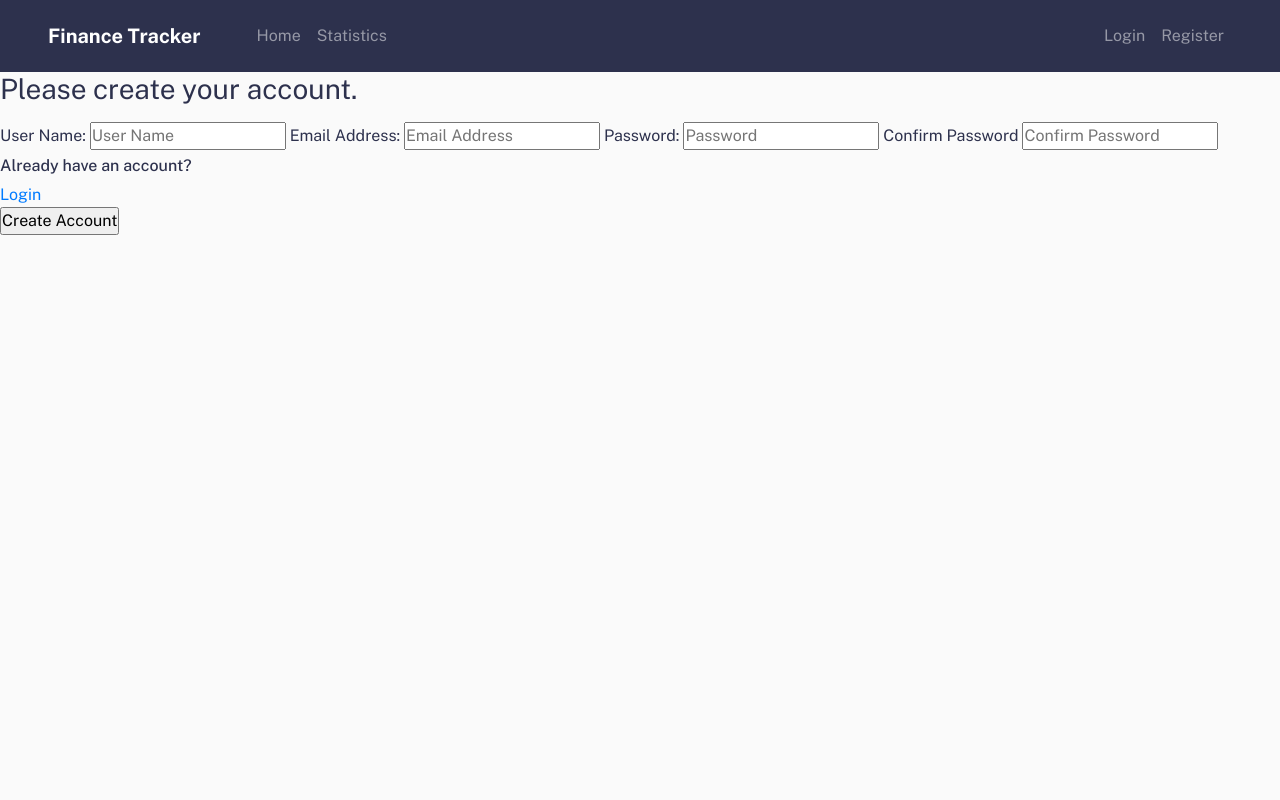
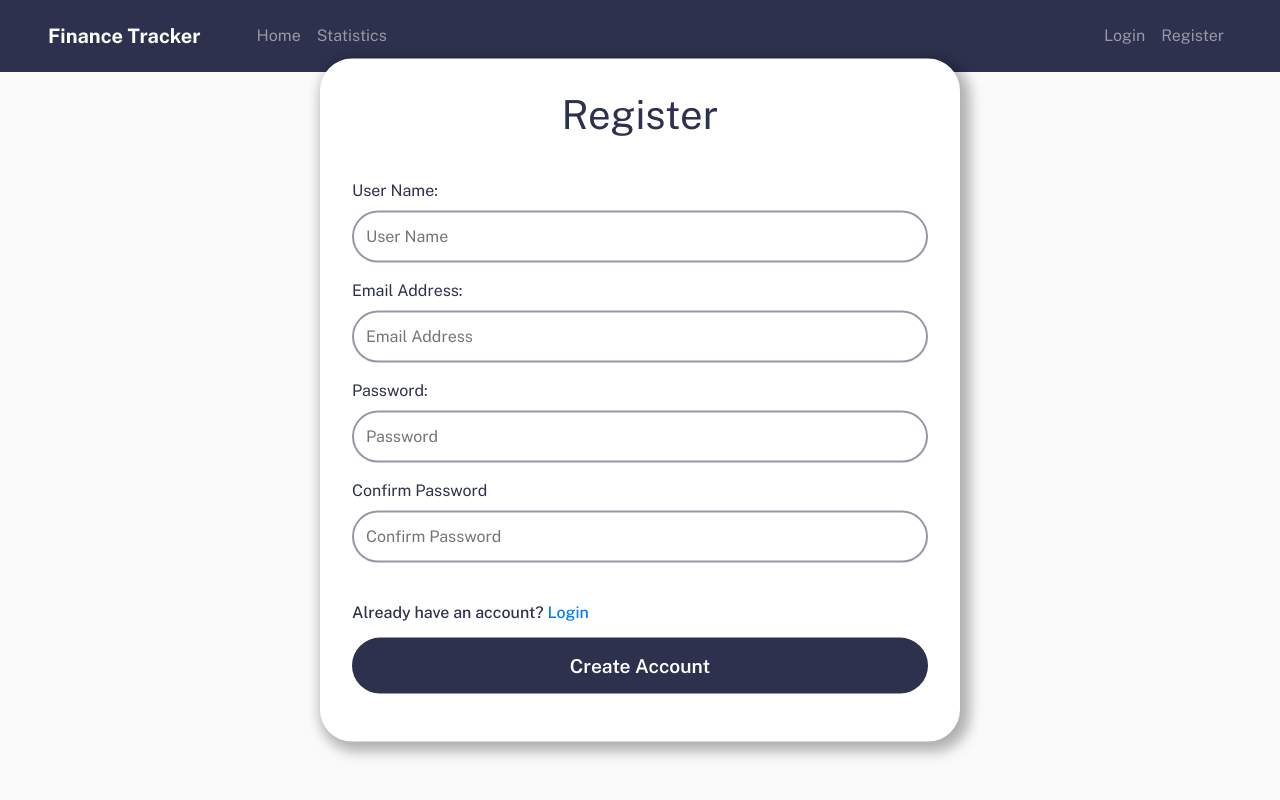
Before and after one commit to GregorPorsch/FinanceTracker, a Flask app: page /register in a window 1280 px wide. Run offline with Flask 3, Linux system fonts and the light colour scheme; some libraries are stand-ins or nearby versions.

Commit message:
Some CSS

```diff
--- /dev/null
+++ b/tracker/static/register.css
@@ -0,0 +1,68 @@
+.register-container {
+    position: absolute;
+    top: 50%;
+    left: 50%;
+    transform: translate(-50%, -50%);
+    width: 25%;
+    padding: 2em;
+    background-color: var(--white);
+    border-radius: 2em;
+    box-shadow: 5px 5px 13px 5px rgba(0,0,0,0.3)
+}
+
+.register-container h1 {
+    text-align: center;
+    margin-bottom: 1em;
+    font-weight: 400;
+}
+
+.register-container form div {
+    margin-bottom: 1em;
+}
+
+.register-container form input[type="text"],
+.register-container form input[type="password"] {
+    width: 100%;
+    padding: 0.75em;
+    border: 2px solid var(--grayish-blue);
+    border-radius: 3em;
+    outline: none;
+}
+
+.register-container form input[type="submit"] {
+    width: 100%;
+    padding: 0.7em;
+    background-color: var(--dark-blue);
+    color: var(--white);
+    border: none;
+    border-radius: 3em;
+    cursor: pointer;
+    font-size: 1.2em;
+    font-weight: 600;
+}
+
+.register-submit input[type="submit"]:hover {
+    opacity: 80%;
+}
+
+.register-login {
+    margin-top: 2em;
+}
+
+@media screen and (max-width: 768px) {
+    .register-container {
+        width: 90%;
+    }
+}
+
+@media screen and (max-width: 1024px) {
+    .register-container {
+        width: 75%;
+    }
+}
+
+@media screen and (max-width: 1440px) {
+    .register-container {
+        width: 50%;
+    }
+}
--- a/tracker/templates/home.html
+++ b/tracker/templates/home.html
@@ -58,7 +58,7 @@
         {{ filter_form.price }}
         {{ filter_form.submit }}
     </form>
-    <table class="table table-hover table-dark">
+    <table class="table">
         <thead>
             <tr>
                 <th scope="col">ID</th>
@@ -67,6 +67,7 @@
                 <th scope="col">Category</th>
                 <th scope="col">Price</th>
                 <th scope="col">Date</th>
+                <th scope="col">Delete</th>
             </tr>
         </thead>
         <tbody>
--- a/tracker/templates/register.html
+++ b/tracker/templates/register.html
@@ -5,28 +5,37 @@ Register
 {% endblock %}
 
 {% block content %}
+    <link rel="stylesheet" href="{{ url_for('static', filename='register.css') }}">
+    <div class="register-container">
         <form method="post">
             {{ register_form.hidden_tag() }}
-                <h1 class="h3 mb-3 font-weight-normal">Please create your account.</h1>
+            <h1>Register</h1>
+
+            <div class="register-name">
                 {{ register_form.username.label() }}
                 {{ register_form.username(placeholder="User Name") }}
-
+            </div>
+            <div class="register-email">
                 {{ register_form.email_address.label() }}
                 {{ register_form.email_address(placeholder="Email Address") }}
-
+            </div>
+            <div class="register-password">
                 {{ register_form.password1.label() }}
                 {{ register_form.password1(placeholder="Password") }}
-
+            </div>
+            <div class="register-password2">
                 {{ register_form.password2.label() }}
                 {{ register_form.password2(placeholder="Confirm Password") }}
+            </div>
 
             <br>
 
             <div>
-                    <h6>Already have an account?</h6>
-                    <a href="{{ url_for('login_page') }}">Login</a>
+                <h6>Already have an account? <a href="{{ url_for('login_page') }}">Login</a></h6>
             </div>
-
+            <div class="register-submit">
                 {{ register_form.submit() }}
+            </div>
         </form>
+    </div>
 {% endblock %}
```
Also changed, not shown: tracker/static/home.css (+49 -0 lines). Lines whose indentation alone changed are shown as unchanged.
